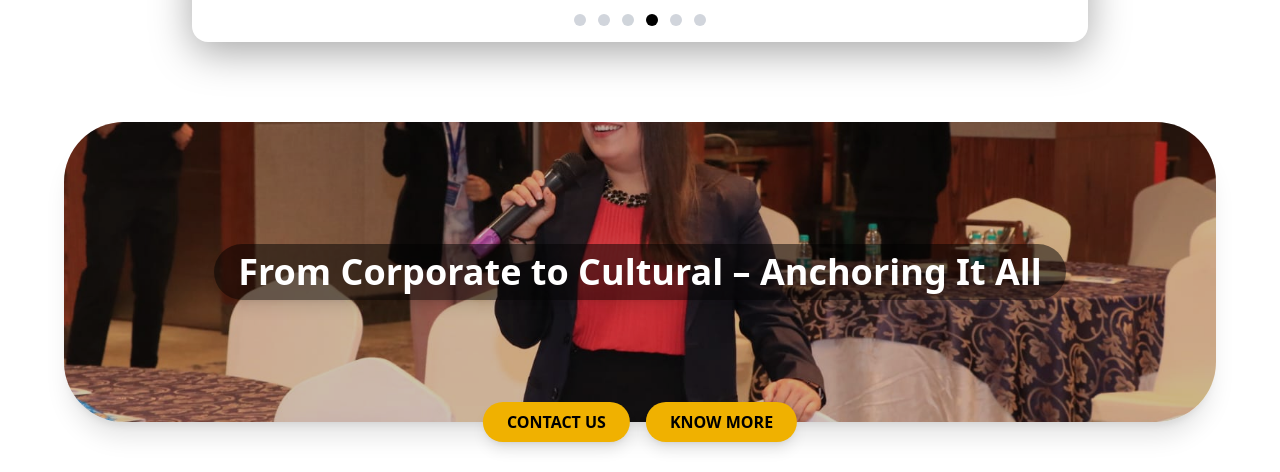
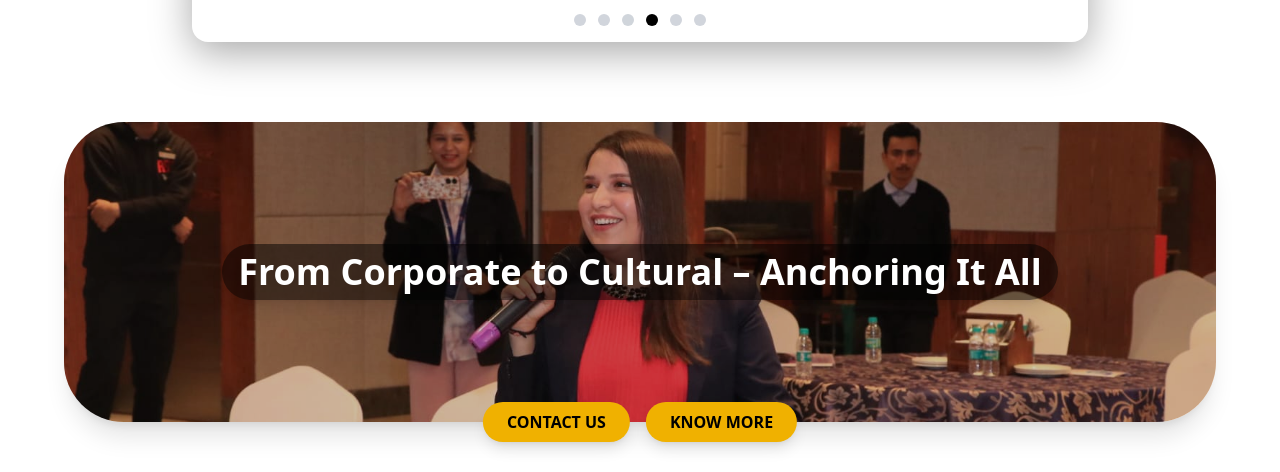
Before and after one commit to AnuragSharma2005/freelancing, a React (Vite) app: page / in a window 1280 px wide. Shown: the part 2401-2873 px from the top of the page. Built offline with nearby package versions, Linux system fonts and the light colour scheme.

Commit message:
improve banner page

```diff
--- a/index.html
+++ b/index.html
@@ -1,5 +1,5 @@
 <!doctype html>
-<html lang="en">
+<html lang="en" class="scroll-smooth">
   <head>
     <meta charset="UTF-8" />
     <link rel="icon" type="image/svg+xml" href="/vite.svg" />
--- a/src/Components/Banner.jsx
+++ b/src/Components/Banner.jsx
@@ -11,12 +11,13 @@ const Banner = () => {
  <img
   src="/Anchor.jpg"
   alt="Corporate Workshops"
-      className="w-full h-full object-cover rounded-[60px]"
+  className="w-full h-full object-cover rounded-[60px] md:object-[50%_30%]"
 />
+
 
     {/* Overlay (transparent only for darkening effect) */}
     <div className="absolute inset-0 bg-black/20 rounded-[60px] flex items-center justify-center px-4">
-      <h2 className="text-white text-sm sm:text-xl md:text-4xl font-bold text-center whitespace-nowrap overflow-hidden text-ellipsis bg-black/50 px-6 py-2 rounded-full shadow-lg">
+    <h2 className="text-white text-sm sm:text-base md:text-4xl font-bold text-center whitespace-nowrap bg-black/50 px-4 py-2 rounded-full shadow-lg max-w-full">
       From Corporate to Cultural – Anchoring It All
     </h2>
     </div>
```
Lines whose indentation alone changed are shown as unchanged.
